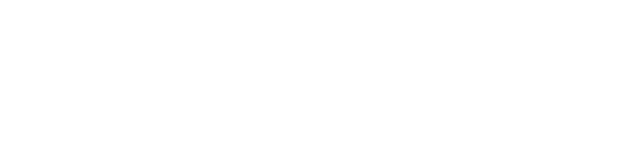
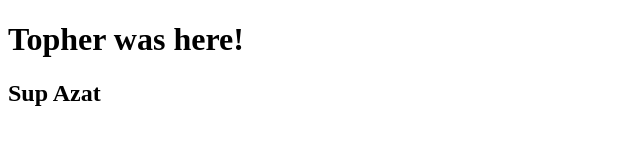
Before and after one commit to Carpousis/git-practice, a plain HTML site: page index.html in a window 1280 px wide. Shown: the whole page, without its empty margins (0-640 px from the left). Drawn offline with Linux system fonts and the light colour scheme.

Commit message:
sup azat

```diff
--- a/index.html
+++ b/index.html
@@ -6,6 +6,11 @@
 	<title>Test</title>
 </head>
 <body>
-
+	<h1>
+		Topher was here!
+	</h1>
+	<h2>
+		Sup Azat
+	</h2>
 </body>
 </html>
--- a/styles.css
+++ b/styles.css
@@ -0,0 +1,3 @@
+body {
+    background-color: blanchedalmond;
+}
```
